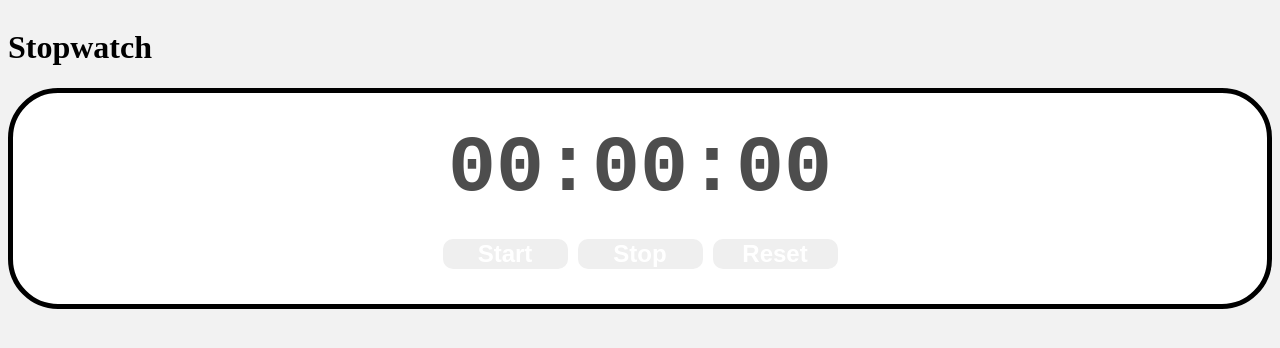
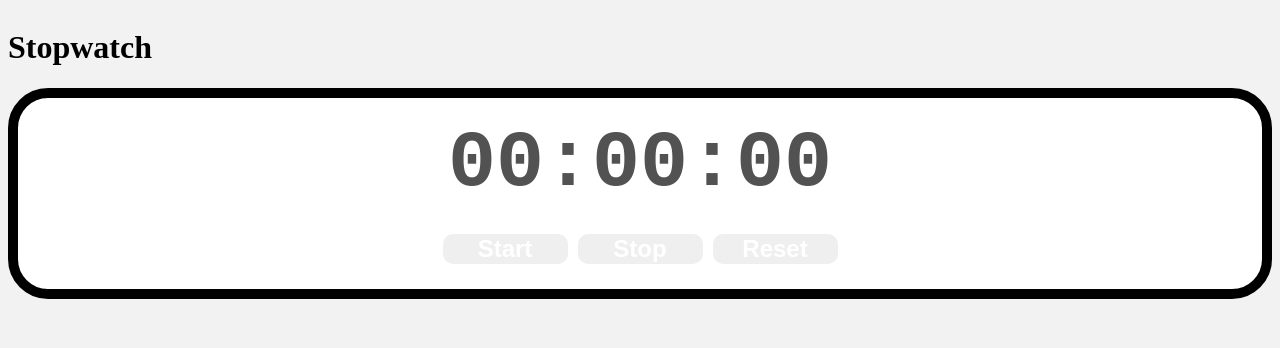
Before and after one commit to vidhiisaxena/Stopwatch, a React (Vite) app in the folder react-app/: page / in a window 1280 px wide. Shown: the top 348 px of the page. Built offline with nearby package versions, Linux system fonts and the light colour scheme.

Commit message:
Modify StopWatch styles in index.css
Updated styles for StopWatch component including border and padding adjustments.

```diff
--- a/react-app/src/index.css
+++ b/react-app/src/index.css
@@ -9,17 +9,17 @@ body{
     display: flex;
     flex-direction: column;
     align-items: center;
-    border: 5px solid;
-    border-radius: 50px;;
+    border: 10px solid;
+    border-radius: 40px;;
     background-color: white;
-    padding: 30px;
+    padding: 20px;
 }
 .display{
     font-size: 5rem;
     font-weight: bold;
-    font-family:monospace;
-    color:hsl(0,0%, 30%);
-    text-shadow: 2px 2px 2px hsl(0%, 0%, 0.75);
+    font-family: monospace;
+    color:hsl(0,0%, 32%);
+    text-shadow: 2px 2px 2px hsl(0%, 0%, 0.80);
     margin-bottom: 20px;
 }
 .controls button{
```
